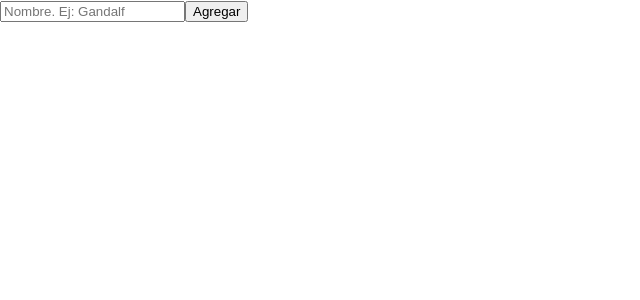
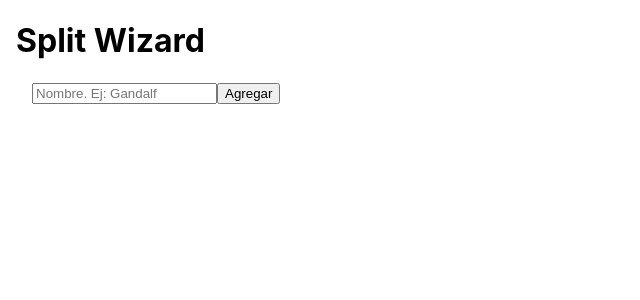
Before and after one commit to mmanna3/split-wizard, a React (Create React App) app: page / in a window 1280 px wide. Shown: the top 300 px of the page, without its empty margins (0-640 px from the left). Built offline with nearby package versions, Linux system fonts and the light colour scheme.

Commit message:
Extrae componente ListaIntegrantes

```diff
--- a/src/App.tsx
+++ b/src/App.tsx
@@ -1,26 +1,18 @@
-import { useState } from 'react';
+import ListaIntegrantes from './ListaIntegrantes'
 import './App.css';
 
+
+
 function App() {
-  const [lista, setLista] = useState<string[]>([]);
-  const [nuevoIntegrante, setNuevoIntegrante] = useState("");
-
-  const agregarIntegrante = () => {
-    setLista((listaAnterior) => [...listaAnterior, nuevoIntegrante])
+  const estilos = {
+    contenedor: { marginLeft: "1em" }
   }
 
   return (
-    <>
-      <div>
-        {lista.map((integrante) => <div>{integrante}</div>)}
-      </div>
-      <div>
-        <div>
-          <input type="text" value={nuevoIntegrante} onChange={(event) => setNuevoIntegrante(event.target.value)} placeholder='Nombre. Ej: Gandalf'></input>
-          <button onClick={() => agregarIntegrante()}>Agregar</button>
-        </div>
-      </div>
-    </>
+    <div style={estilos.contenedor}>
+      <h1>Split Wizard</h1>
+      <ListaIntegrantes />
+    </div>
   );
 }
 
--- /dev/null
+++ b/src/ListaIntegrantes.tsx
@@ -0,0 +1,33 @@
+import { useState } from 'react';
+import './App.css';
+
+
+
+function ListaIntegrantes() {
+  const estilos = {
+    contenedor: { marginLeft: "1em" }
+  }
+
+  const [lista, setLista] = useState<string[]>([]);
+  const [nuevoIntegrante, setNuevoIntegrante] = useState("");
+
+  const agregarIntegrante = () => {
+    setLista((listaAnterior) => [...listaAnterior, nuevoIntegrante])
+  }
+
+  return (
+    <div style={estilos.contenedor}>
+      <div>
+        {lista.map((integrante) => <div>{integrante}</div>)}
+      </div>
+      <div>
+        <div>
+          <input type="text" value={nuevoIntegrante} onChange={(event) => setNuevoIntegrante(event.target.value)} placeholder='Nombre. Ej: Gandalf'></input>
+          <button onClick={() => agregarIntegrante()}>Agregar</button>
+        </div>
+      </div>
+    </div>
+  );
+}
+
+export default ListaIntegrantes;
```
